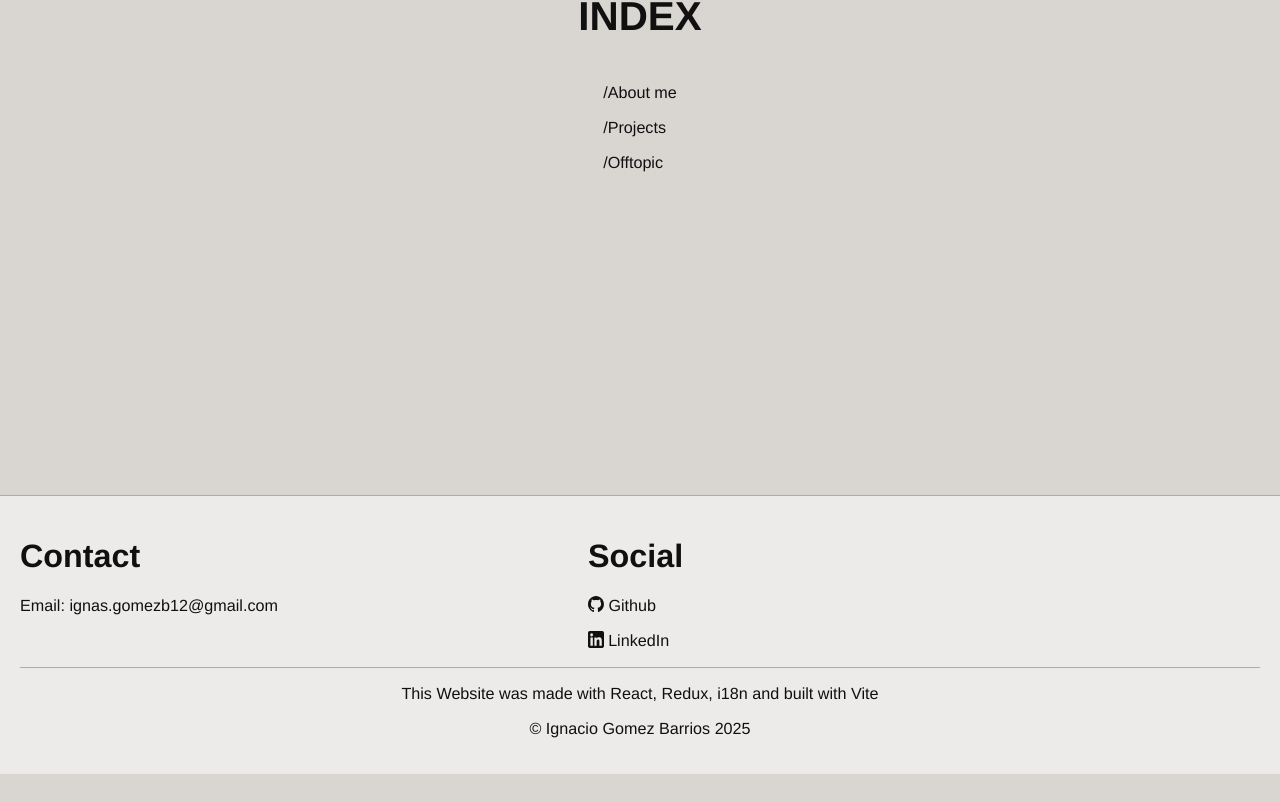
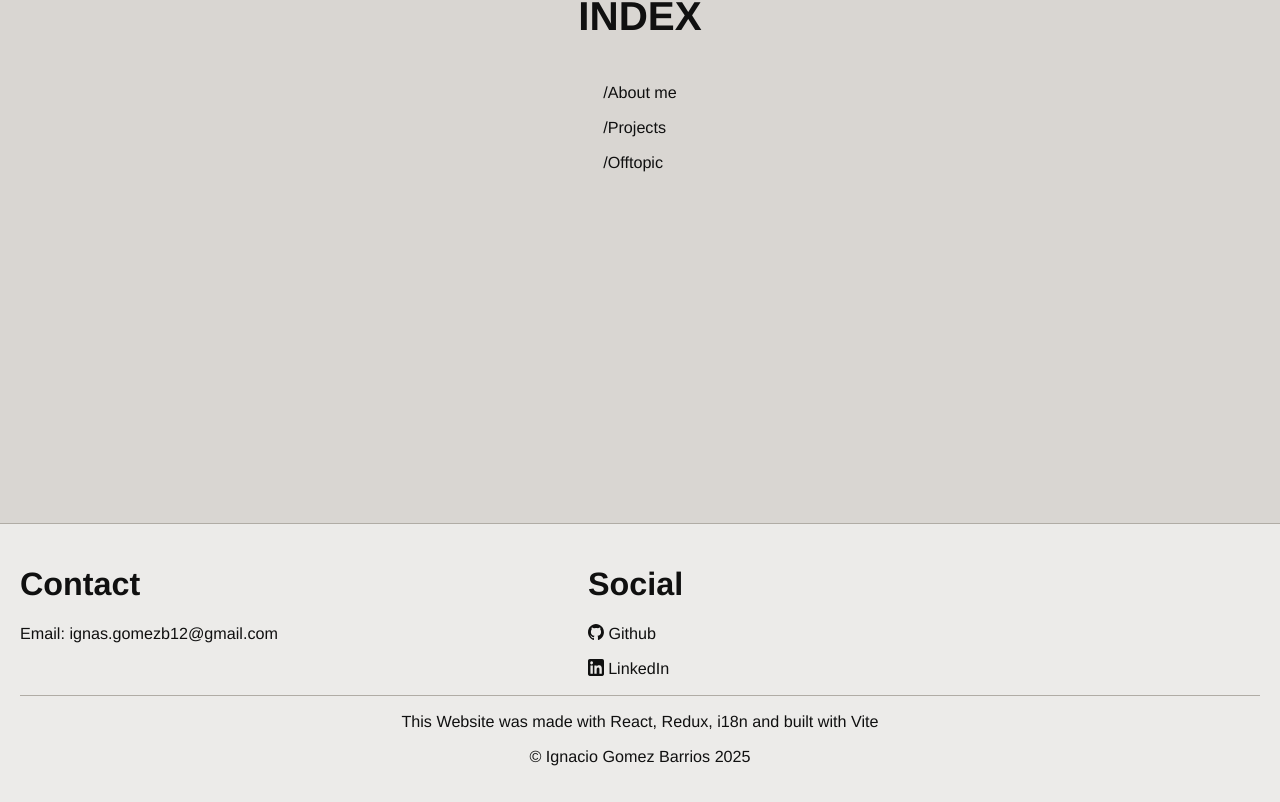
Before and after one commit to lettu3/lettu3.github.io, a React (Vite) app: page / in a window 1280 px wide. Shown: the part 325-1127 px from the top of the page. Before the commit the page ends 1099 px from the top, so only its background shows below. Built offline with nearby package versions, Linux system fonts and the light colour scheme.

Commit message:
REFACTOR: footer margin-top

```diff
--- a/src/containers/Footer/Footer.css
+++ b/src/containers/Footer/Footer.css
@@ -9,7 +9,7 @@
     flex-wrap: wrap;
     flex-shrink: 0;
     flex-direction: column;
-    margin-top: 20px;
+    margin-top: 48px;
     border-top: 1px var(--border-color) solid;
 }
 
```
